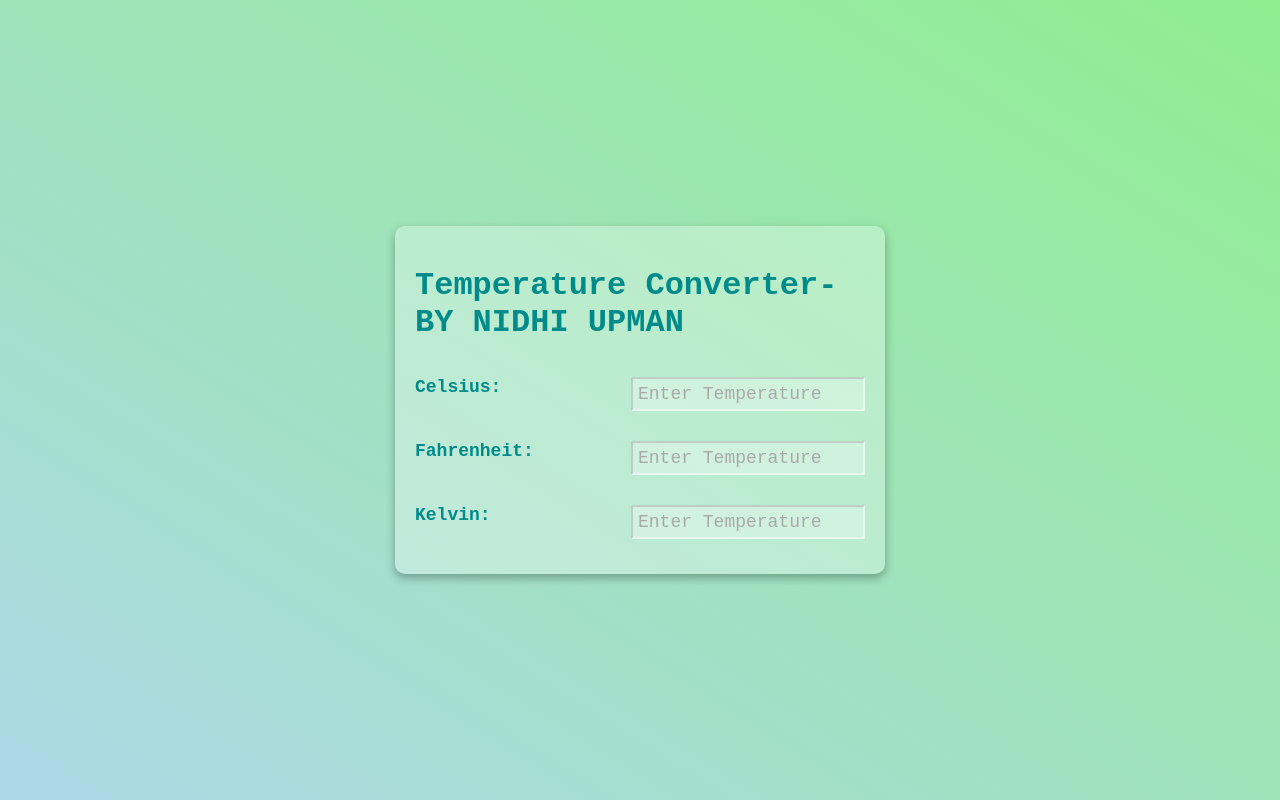
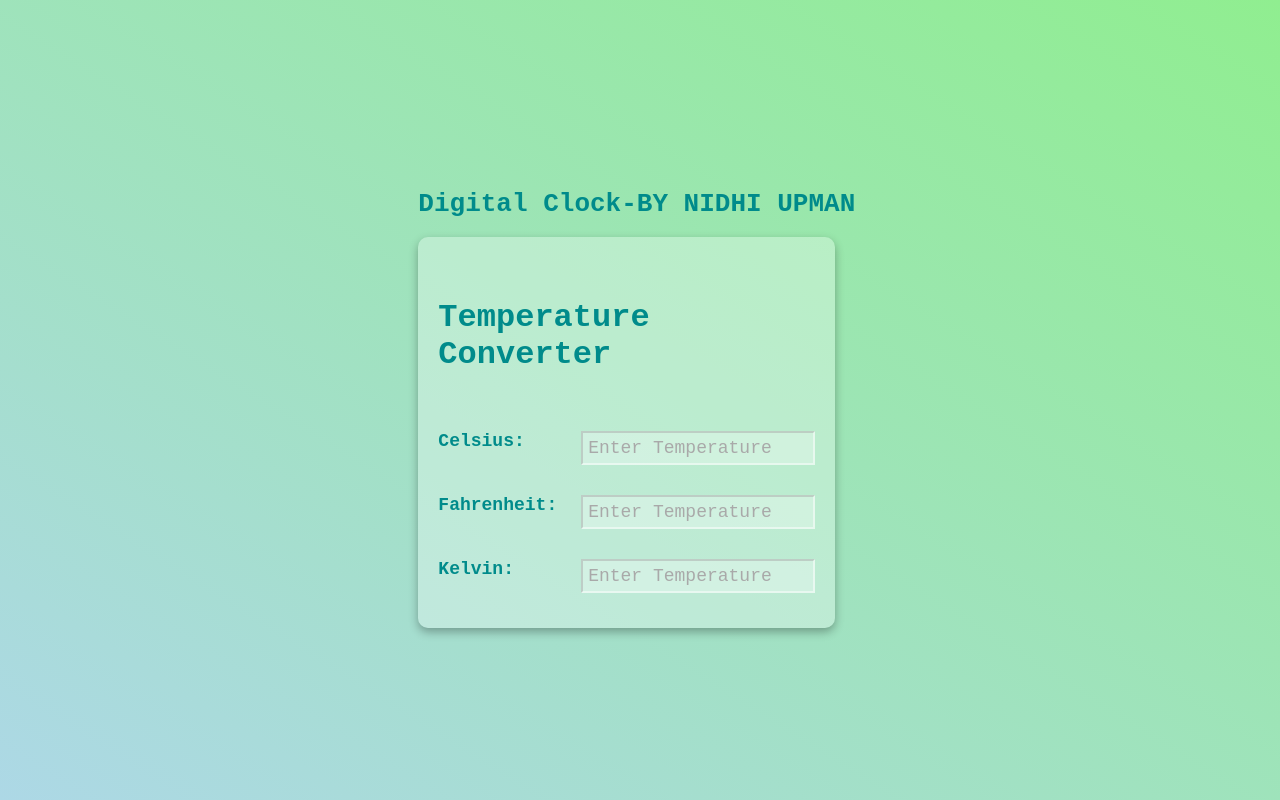
Before and after one commit to nidhiupman568/TEMPERATURE-CONVERTER, a plain HTML site: page index.html in a window 1280 px wide. Drawn offline with Linux system fonts and the light colour scheme.

Commit message:
changes in heading

```diff
--- a/index.html
+++ b/index.html
@@ -4,12 +4,19 @@
     <meta charset="UTF-8" />
     <meta http-equiv="X-UA-Compatible" content="IE=edge" />
     <meta name="viewport" content="width=device-width, initial-scale=1.0" />
-    <title>Temperature Converter<br>BY NIDHI UPMAN</title>
+    <title>Temperature Converter - BY NIDHI UPMAN</title>
     <link rel="stylesheet" href="style.css" />
   </head>
+  <div>
+  <div>
+
+        <h1>Digital Clock-BY NIDHI UPMAN</h1>
+
+</div>
+
   <body>
     <div class="container">
-      <h1 class="heading">Temperature Converter-BY NIDHI UPMAN</h1>
+      <h4 class="heading">Temperature Converter</h4>
       <div class="temp-container">
         <label for="celsius">Celsius:</label>
         <input
@@ -46,4 +53,5 @@
     </div>
     <script src="script.js"></script>
   </body>
+</div>
 </html>
```
